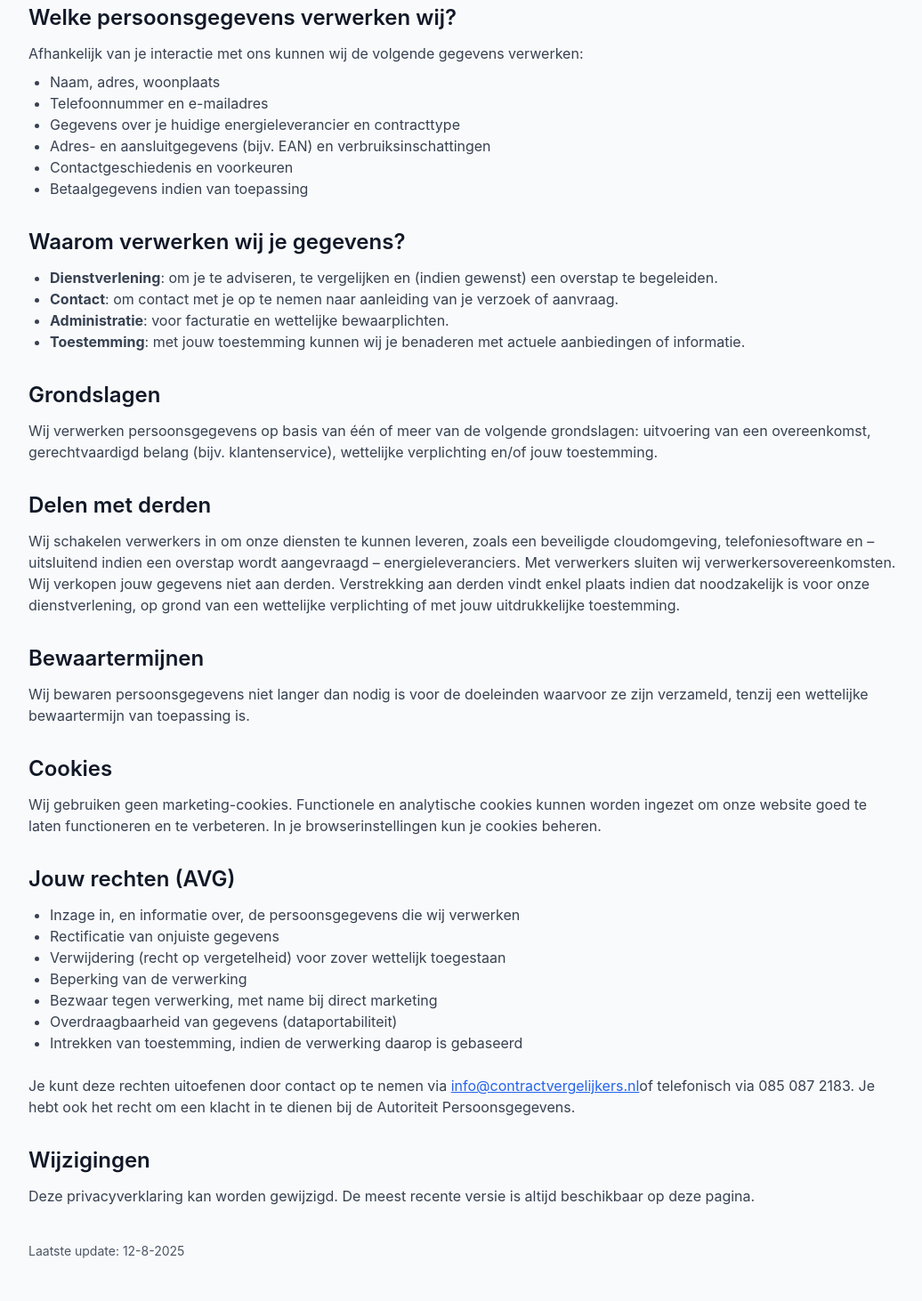
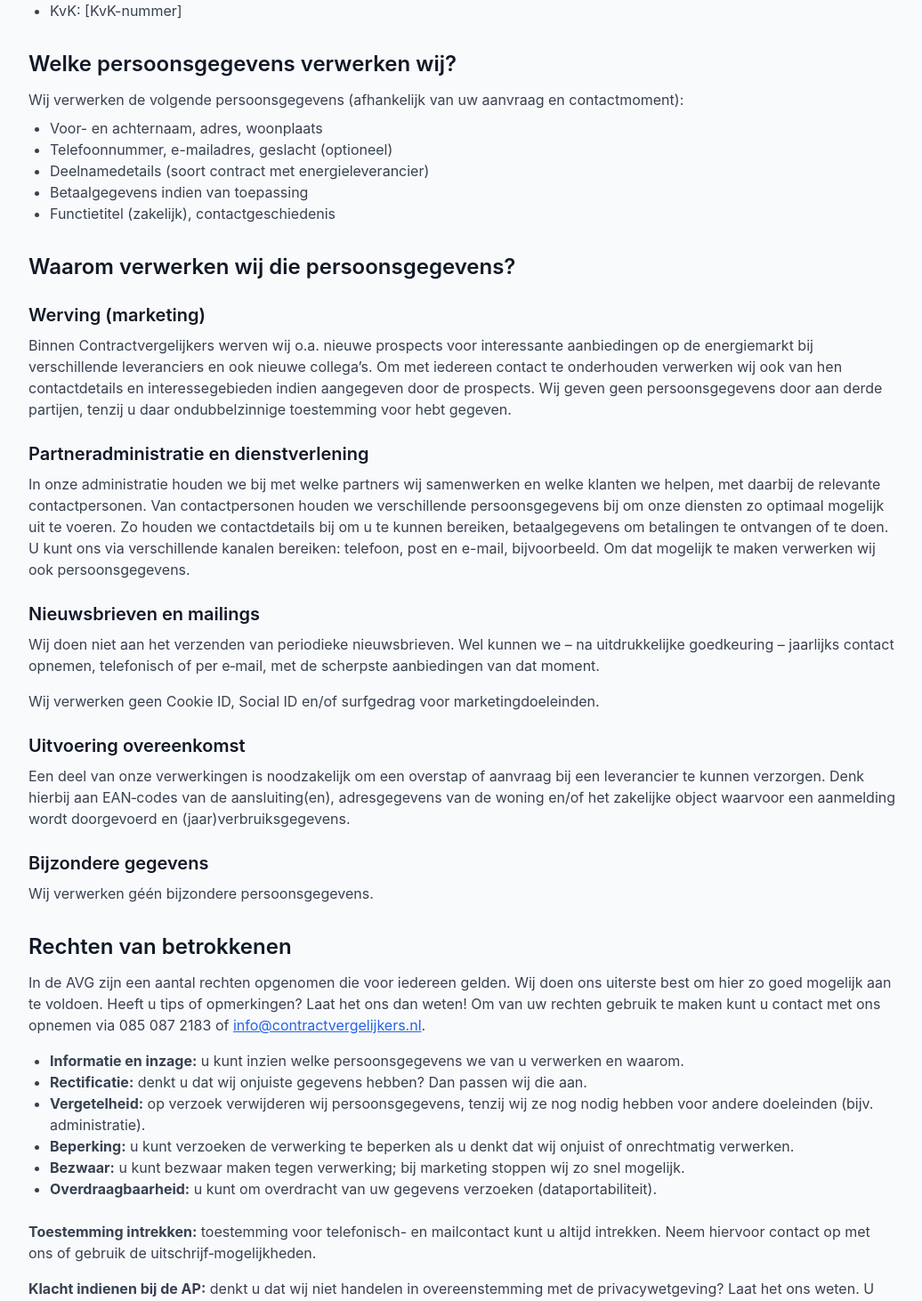
Before and after one commit to OkanLimitless/contractvergelijkers, a Next.js app: page /privacy in a window 1280 px wide. Shown: the part 528-1990 px from the top of the page at 89% size, without its empty margins (120-1156 px from the left). Built offline with nearby package versions, Linux system fonts and the light colour scheme.

Commit message:
privacy: align content to supplied template, adapted for Contractvergelijkers

```diff
--- a/pages/privacy.tsx
+++ b/pages/privacy.tsx
@@ -6,32 +6,30 @@ export default function Privacy() {
     <>
       <Head>
         <title>Privacyverklaring | Contractvergelijkers</title>
-        <meta name="description" content="Privacyverklaring van Contractvergelijkers: hoe wij omgaan met jouw persoonsgegevens, je rechten en onze contactgegevens." />
+        <meta name="description" content="Privacyverklaring van Contractvergelijkers: uitleg over waarom en hoe wij persoonsgegevens verwerken en uw AVG-rechten." />
       </Head>
 
       <main className="min-h-screen bg-gray-50">
         <header className="bg-white shadow-sm">
           <div className="max-w-5xl mx-auto px-6 py-4 flex items-center justify-between">
             <Link href="/" className="text-xl font-bold text-gray-900">Contractvergelijkers</Link>
-            <Link href="/klantenservice" className="text-blue-600 hover:underline">Klantenservice</Link>
+            <nav className="space-x-4 text-sm">
+              <Link href="/klantenservice" className="text-blue-600 hover:underline">Klantenservice</Link>
+            </nav>
           </div>
         </header>
 
         <section className="max-w-5xl mx-auto px-6 py-12">
           <h1 className="text-3xl font-bold text-gray-900 mb-6">Privacyverklaring</h1>
 
+          <h2 className="text-2xl font-semibold text-gray-900 mt-8 mb-3">Inleiding</h2>
           <p className="text-gray-700 mb-6">
-            Contractvergelijkers verwerkt persoonsgegevens van bezoekers en klanten om onze dienstverlening
-            mogelijk te maken. In deze privacyverklaring lichten wij toe welke gegevens wij verwerken, voor welke
-            doeleinden en welke rechten je hebt. Deze pagina is gebaseerd op een gangbare en actuele
-            privacystructuur vergelijkbaar met die van adviesorganisaties in de energiemarkt
-            en aangepast aan onze eigen dienstverlening.
+            Contractvergelijkers verwerkt persoonsgegevens van haar klanten en websitebezoekers. Wij doen dit om u zo goed mogelijk te helpen en onze doelstellingen te bereiken. In dit privacy statement leggen we uit waarom en op welke manier we uw persoonsgegevens verwerken.
           </p>
 
           <h2 className="text-2xl font-semibold text-gray-900 mt-8 mb-3">Wie zijn wij?</h2>
           <p className="text-gray-700 mb-4">
-            Wij zijn <strong>Contractvergelijkers</strong>, onafhankelijke adviseur op het gebied van energiecontracten.
-            Onze bedrijfsgegevens:
+            Wij zijn <strong>Contractvergelijkers</strong>: adviseur op het gebied van energiezaken. Dit privacy statement ziet op al onze verwerkingen – ook indien we samen met andere partijen persoonsgegevens verwerken.
           </p>
           <ul className="list-disc pl-6 text-gray-700 mb-6">
             <li>Contractvergelijkers B.V.</li>
@@ -42,74 +40,72 @@ export default function Privacy() {
           </ul>
 
           <h2 className="text-2xl font-semibold text-gray-900 mt-8 mb-3">Welke persoonsgegevens verwerken wij?</h2>
-          <p className="text-gray-700 mb-2">Afhankelijk van je interactie met ons kunnen wij de volgende gegevens verwerken:</p>
+          <p className="text-gray-700 mb-2">Wij verwerken de volgende persoonsgegevens (afhankelijk van uw aanvraag en contactmoment):</p>
           <ul className="list-disc pl-6 text-gray-700 mb-6">
-            <li>Naam, adres, woonplaats</li>
-            <li>Telefoonnummer en e-mailadres</li>
-            <li>Gegevens over je huidige energieleverancier en contracttype</li>
-            <li>Adres- en aansluitgegevens (bijv. EAN) en verbruiksinschattingen</li>
-            <li>Contactgeschiedenis en voorkeuren</li>
+            <li>Voor- en achternaam, adres, woonplaats</li>
+            <li>Telefoonnummer, e-mailadres, geslacht (optioneel)</li>
+            <li>Deelnamedetails (soort contract met energieleverancier)</li>
             <li>Betaalgegevens indien van toepassing</li>
+            <li>Functietitel (zakelijk), contactgeschiedenis</li>
           </ul>
 
-          <h2 className="text-2xl font-semibold text-gray-900 mt-8 mb-3">Waarom verwerken wij je gegevens?</h2>
+          <h2 className="text-2xl font-semibold text-gray-900 mt-8 mb-3">Waarom verwerken wij die persoonsgegevens?</h2>
+          <h3 className="text-xl font-semibold text-gray-900 mt-6 mb-2">Werving (marketing)</h3>
+          <p className="text-gray-700 mb-4">
+            Binnen Contractvergelijkers werven wij o.a. nieuwe prospects voor interessante aanbiedingen op de energiemarkt bij verschillende leveranciers en ook nieuwe collega’s. Om met iedereen contact te onderhouden verwerken wij ook van hen contactdetails en interessegebieden indien aangegeven door de prospects. Wij geven geen persoonsgegevens door aan derde partijen, tenzij u daar ondubbelzinnige toestemming voor hebt gegeven.
+          </p>
+          <h3 className="text-xl font-semibold text-gray-900 mt-6 mb-2">Partneradministratie en dienstverlening</h3>
+          <p className="text-gray-700 mb-4">
+            In onze administratie houden we bij met welke partners wij samenwerken en welke klanten we helpen, met daarbij de relevante contactpersonen. Van contactpersonen houden we verschillende persoonsgegevens bij om onze diensten zo optimaal mogelijk uit te voeren. Zo houden we contactdetails bij om u te kunnen bereiken, betaalgegevens om betalingen te ontvangen of te doen. U kunt ons via verschillende kanalen bereiken: telefoon, post en e-mail, bijvoorbeeld. Om dat mogelijk te maken verwerken wij ook persoonsgegevens.
+          </p>
+          <h3 className="text-xl font-semibold text-gray-900 mt-6 mb-2">Nieuwsbrieven en mailings</h3>
+          <p className="text-gray-700 mb-4">
+            Wij doen niet aan het verzenden van periodieke nieuwsbrieven. Wel kunnen we – na uitdrukkelijke goedkeuring – jaarlijks contact opnemen, telefonisch of per e‑mail, met de scherpste aanbiedingen van dat moment.
+          </p>
+          <p className="text-gray-700 mb-4">
+            Wij verwerken geen Cookie ID, Social ID en/of surfgedrag voor marketingdoeleinden.
+          </p>
+          <h3 className="text-xl font-semibold text-gray-900 mt-6 mb-2">Uitvoering overeenkomst</h3>
+          <p className="text-gray-700 mb-4">
+            Een deel van onze verwerkingen is noodzakelijk om een overstap of aanvraag bij een leverancier te kunnen verzorgen. Denk hierbij aan EAN‑codes van de aansluiting(en), adresgegevens van de woning en/of het zakelijke object waarvoor een aanmelding wordt doorgevoerd en (jaar)verbruiksgegevens.
+          </p>
+          <h3 className="text-xl font-semibold text-gray-900 mt-6 mb-2">Bijzondere gegevens</h3>
+          <p className="text-gray-700 mb-6">Wij verwerken géén bijzondere persoonsgegevens.</p>
+
+          <h2 className="text-2xl font-semibold text-gray-900 mt-8 mb-3">Rechten van betrokkenen</h2>
+          <p className="text-gray-700 mb-4">
+            In de AVG zijn een aantal rechten opgenomen die voor iedereen gelden. Wij doen ons uiterste best om hier zo goed mogelijk aan te voldoen. Heeft u tips of opmerkingen? Laat het ons dan weten! Om van uw rechten gebruik te maken kunt u contact met ons opnemen via 085 087 2183 of <a href="mailto:info@contractvergelijkers.nl" className="text-blue-600 underline">info@contractvergelijkers.nl</a>.
+          </p>
           <ul className="list-disc pl-6 text-gray-700 mb-6">
-            <li><strong>Dienstverlening</strong>: om je te adviseren, te vergelijken en (indien gewenst) een overstap te begeleiden.</li>
-            <li><strong>Contact</strong>: om contact met je op te nemen naar aanleiding van je verzoek of aanvraag.</li>
-            <li><strong>Administratie</strong>: voor facturatie en wettelijke bewaarplichten.</li>
-            <li><strong>Toestemming</strong>: met jouw toestemming kunnen wij je benaderen met actuele aanbiedingen of informatie.</li>
+            <li><strong>Informatie en inzage:</strong> u kunt inzien welke persoonsgegevens we van u verwerken en waarom.</li>
+            <li><strong>Rectificatie:</strong> denkt u dat wij onjuiste gegevens hebben? Dan passen wij die aan.</li>
+            <li><strong>Vergetelheid:</strong> op verzoek verwijderen wij persoonsgegevens, tenzij wij ze nog nodig hebben voor andere doeleinden (bijv. administratie).</li>
+            <li><strong>Beperking:</strong> u kunt verzoeken de verwerking te beperken als u denkt dat wij onjuist of onrechtmatig verwerken.</li>
+            <li><strong>Bezwaar:</strong> u kunt bezwaar maken tegen verwerking; bij marketing stoppen wij zo snel mogelijk.</li>
+            <li><strong>Overdraagbaarheid:</strong> u kunt om overdracht van uw gegevens verzoeken (dataportabiliteit).
+            </li>
           </ul>
-
-          <h2 className="text-2xl font-semibold text-gray-900 mt-8 mb-3">Grondslagen</h2>
+          <p className="text-gray-700 mb-4">
+            <strong>Toestemming intrekken:</strong> toestemming voor telefonisch- en mailcontact kunt u altijd intrekken. Neem hiervoor contact op met ons of gebruik de uitschrijf‑mogelijkheden.
+          </p>
           <p className="text-gray-700 mb-6">
-            Wij verwerken persoonsgegevens op basis van één of meer van de volgende grondslagen: uitvoering van een overeenkomst,
-            gerechtvaardigd belang (bijv. klantenservice), wettelijke verplichting en/of jouw toestemming.
-          </p>
-
-          <h2 className="text-2xl font-semibold text-gray-900 mt-8 mb-3">Delen met derden</h2>
-          <p className="text-gray-700 mb-6">
-            Wij schakelen verwerkers in om onze diensten te kunnen leveren, zoals een beveiligde cloudomgeving,
-            telefoniesoftware en – uitsluitend indien een overstap wordt aangevraagd – energieleveranciers.
-            Met verwerkers sluiten wij verwerkersovereenkomsten. Wij verkopen jouw gegevens niet aan derden.
-            Verstrekking aan derden vindt enkel plaats indien dat noodzakelijk is voor onze dienstverlening,
-            op grond van een wettelijke verplichting of met jouw uitdrukkelijke toestemming.
+            <strong>Klacht indienen bij de AP:</strong> denkt u dat wij niet handelen in overeenstemming met de privacywetgeving? Laat het ons weten. U kunt ook een klacht indienen bij de Autoriteit Persoonsgegevens.
           </p>
 
           <h2 className="text-2xl font-semibold text-gray-900 mt-8 mb-3">Bewaartermijnen</h2>
+          <p className="text-gray-700 mb-6">Wij bewaren persoonsgegevens niet langer dan noodzakelijk voor de doeleinden waarvoor ze zijn verzameld, tenzij een wettelijke bewaartermijn van toepassing is.</p>
+
+          <h2 className="text-2xl font-semibold text-gray-900 mt-8 mb-3">Grondslagen van de verwerkingen</h2>
           <p className="text-gray-700 mb-6">
-            Wij bewaren persoonsgegevens niet langer dan nodig is voor de doeleinden waarvoor ze zijn verzameld,
-            tenzij een wettelijke bewaartermijn van toepassing is.
+            Zoals hierboven toegelicht verwerken wij sommige gegevens voor het uitvoeren van een wettelijke plicht en een groot deel voor de uitvoering van een overeenkomst. Daarnaast kunnen wij gegevens verwerken op basis van uw toestemming (met name voor toekomstige passende aanbiedingen) of ons gerechtvaardigd belang (bijv. klantenservice).
           </p>
 
-          <h2 className="text-2xl font-semibold text-gray-900 mt-8 mb-3">Cookies</h2>
+          <h2 className="text-2xl font-semibold text-gray-900 mt-8 mb-3">Derde ontvangers</h2>
           <p className="text-gray-700 mb-6">
-            Wij gebruiken geen marketing-cookies. Functionele en analytische cookies kunnen worden ingezet om onze website
-            goed te laten functioneren en te verbeteren. In je browserinstellingen kun je cookies beheren.
+            Voor de uitvoering van onze dienstverlening schakelen wij dienstverleners in (verwerkers). Wij werken bijvoorbeeld met (bel‑)software, een beveiligde cloud‑omgeving en – uitsluitend bij een overstap – energieleveranciers. Met deze partijen sluiten wij verwerkersovereenkomsten. Soms zijn wij wettelijk verplicht persoonsgegevens aan derden te verstrekken; zoals aan de energieleverancier indien een contract wordt opgemaakt of aan de Belastingdienst. Wij verstrekken geen gegevens aan derden voor andere doeleinden dan hierboven toegelicht.
           </p>
 
-          <h2 className="text-2xl font-semibold text-gray-900 mt-8 mb-3">Jouw rechten (AVG)</h2>
-          <ul className="list-disc pl-6 text-gray-700 mb-6">
-            <li>Inzage in, en informatie over, de persoonsgegevens die wij verwerken</li>
-            <li>Rectificatie van onjuiste gegevens</li>
-            <li>Verwijdering (recht op vergetelheid) voor zover wettelijk toegestaan</li>
-            <li>Beperking van de verwerking</li>
-            <li>Bezwaar tegen verwerking, met name bij direct marketing</li>
-            <li>Overdraagbaarheid van gegevens (dataportabiliteit)</li>
-            <li>Intrekken van toestemming, indien de verwerking daarop is gebaseerd</li>
-          </ul>
-          <p className="text-gray-700 mb-6">
-            Je kunt deze rechten uitoefenen door contact op te nemen via <a href="mailto:info@contractvergelijkers.nl" className="text-blue-600 underline">info@contractvergelijkers.nl</a>
-            of telefonisch via 085 087 2183. Je hebt ook het recht om een klacht in te dienen bij de Autoriteit Persoonsgegevens.
-          </p>
-
-          <h2 className="text-2xl font-semibold text-gray-900 mt-8 mb-3">Wijzigingen</h2>
-          <p className="text-gray-700 mb-6">
-            Deze privacyverklaring kan worden gewijzigd. De meest recente versie is altijd beschikbaar op deze pagina.
-          </p>
-
-          <div className="mt-10 text-sm text-gray-600">
-            Laatste update: {new Date().toLocaleDateString('nl-NL')}
-          </div>
+          <div className="mt-10 text-sm text-gray-600">Laatste update: {new Date().toLocaleDateString('nl-NL')}</div>
         </section>
 
         <footer className="bg-gray-900 text-white py-10">
@@ -118,6 +114,7 @@ export default function Privacy() {
             <div className="space-x-4">
               <Link href="/" className="hover:underline">Home</Link>
               <Link href="/klantenservice" className="hover:underline">Klantenservice</Link>
+              <Link href="/privacy" className="hover:underline">Privacy</Link>
             </div>
           </div>
         </footer>
```
